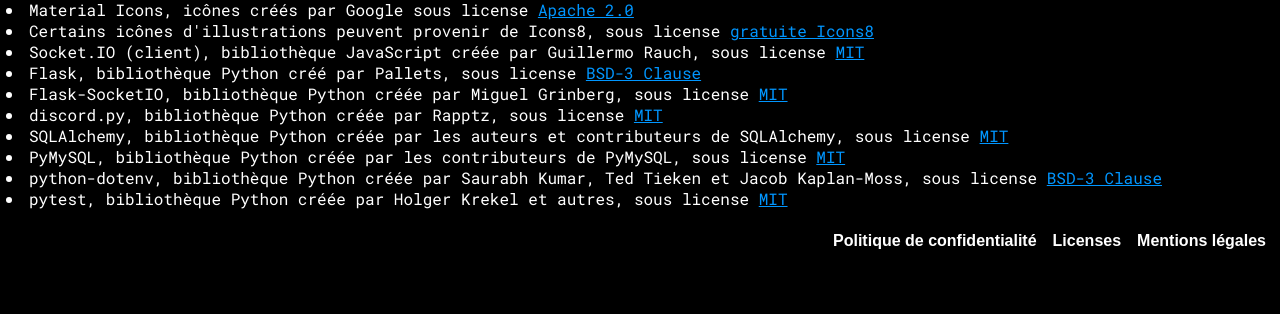
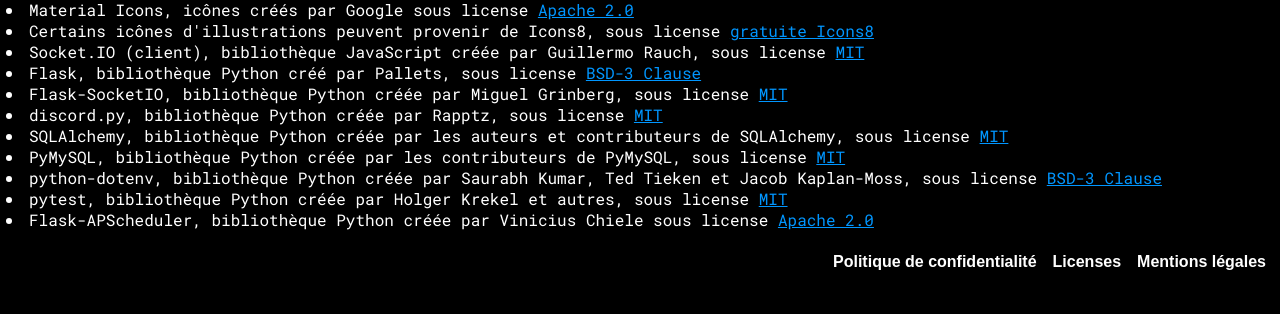
Before and after one commit to ThomasRubini/SAE-A2-TruthInquiry, a Flask app: page /licenses in a window 1280 px wide. Shown: the part 227-541 px from the top of the page. Run offline with Flask 3, Linux system fonts and the light colour scheme; parts of the project's set-up code (start-up, migrations or seed data) failed here and were passed over.

Commit message:
[Client] Add Flask-APScheduler to the licenses page

```diff
--- a/truthinquiry/templates/licenses.html
+++ b/truthinquiry/templates/licenses.html
@@ -58,6 +58,9 @@
             <li class="license_item">
                 pytest, bibliothèque Python créée par Holger Krekel et autres, sous license <a href="https://github.com/pytest-dev/pytest/blob/main/LICENSE" title="Voir la license MIT de pytest dans un nouvel onglet" target="_blank" class="legal_link">MIT</a>
             </li>
+            <li class="license_item">
+                Flask-APScheduler, bibliothèque Python créée par Vinicius Chiele sous license <a href="https://www.apache.org/licenses/LICENSE-2.0.html" title="Voir la license Apache 2.0 dans un nouvel onglet" target="_blank" class="legal_link">Apache 2.0</a>
+            </li>
         </ul>
         <footer>
             <div class="footer_links">
```
